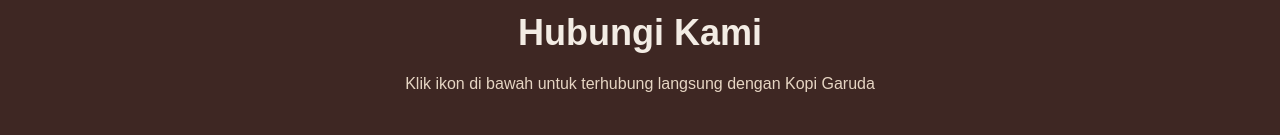
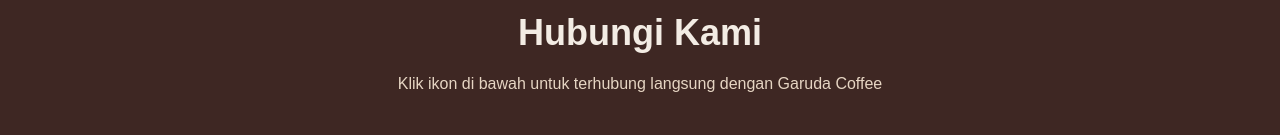
Before and after one commit to Bladow1508/garudacoffeepecalungan, a React (Vite) app: page /#beranda in a window 1280 px wide. Shown: the part 2279-2414 px from the top of the page. Built offline with nearby package versions, Linux system fonts and the light colour scheme.

Commit message:
Revisi contact

```diff
--- a/src/components/Contact.jsx
+++ b/src/components/Contact.jsx
@@ -7,7 +7,7 @@
       <div className="contact-container">
         <h2>Hubungi Kami</h2>
         <p className="contact-subtitle">
-          Klik ikon di bawah untuk terhubung langsung dengan Kopi Garuda
+          Klik ikon di bawah untuk terhubung langsung dengan Garuda Coffee
         </p>
 
         <div className="contact-icons">
```
